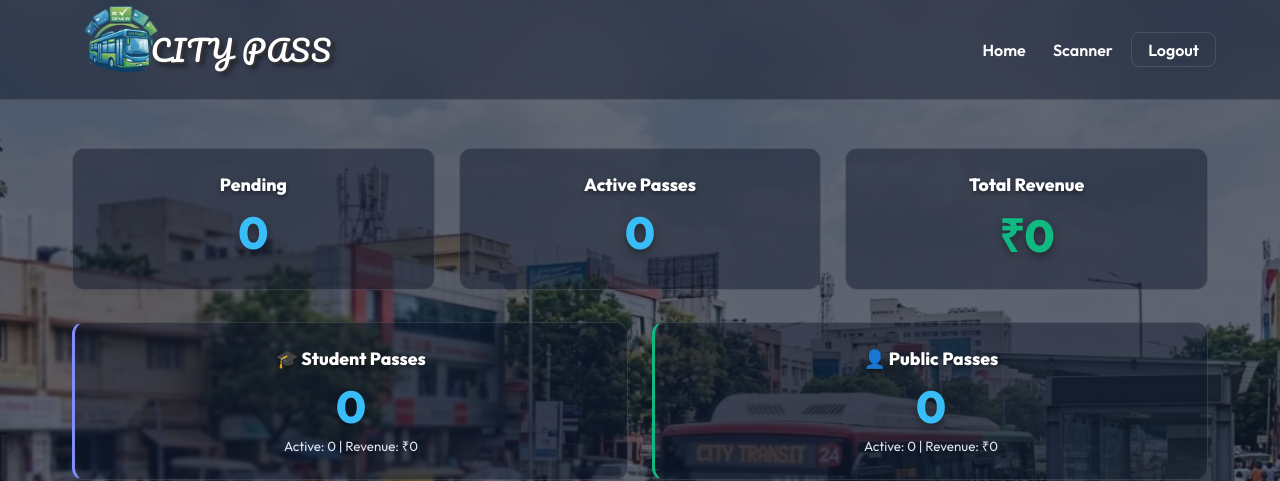
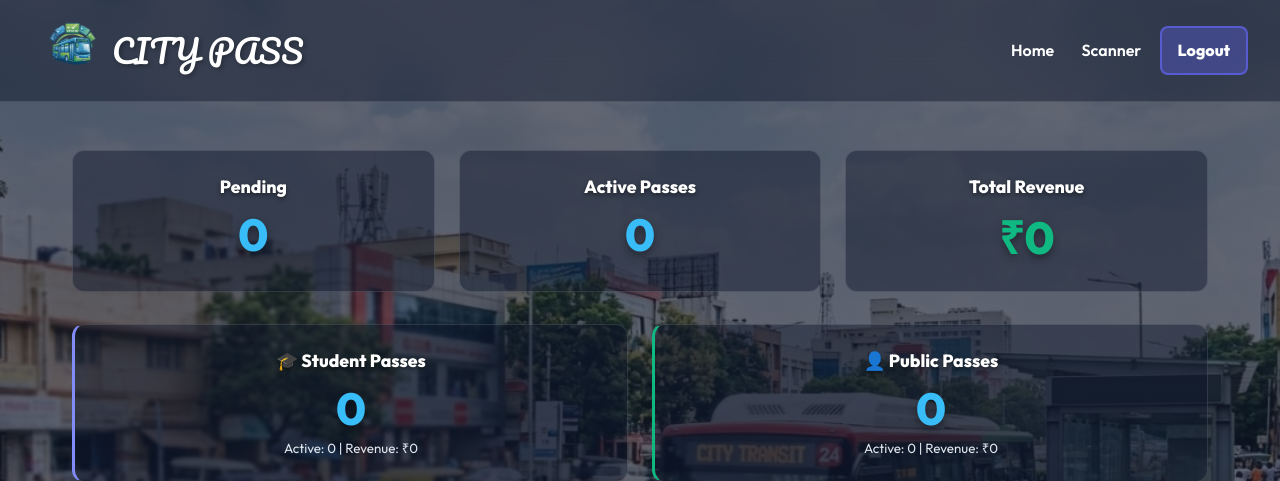
Before and after one commit to sowndhariya31/Online-Buss-Pass-Generation-And-Renewal, a Django app: page /dashboard/ in a window 1280 px wide. Shown: the top 481 px of the page. Run offline with Django 5.2, Linux system fonts and the light colour scheme; the visitor is signed in with stand-in values (Sample User, id 1); data comes from the database, SQL or seed files in the repository; data that the repository does not hold is empty.

Commit message:
Update homepage alignment, navbar logo gap, and button styles

```diff
--- a/static/css/styles.css
+++ b/static/css/styles.css
@@ -31,31 +31,55 @@ body {
 /* Glassmorphism Navigation */
 .glass-nav {
     display: flex;
-    justify-content: space-between;
+    justify-content: flex-start; /* Anchor all to left by default */
     align-items: center;
-    padding: 1.5rem 5%;
+    padding: 0.8rem 2rem;
     background: var(--glass-bg);
     backdrop-filter: blur(20px);
     -webkit-backdrop-filter: blur(20px);
     border-bottom: 1px solid var(--glass-border);
     position: sticky;
     top: 0;
-    z-index: 100;
+    z-index: 1000;
+}
+
+.nav-left {
+    display: flex;
+    align-items: center;
+}
+
+.nav-right {
+    display: flex;
+    align-items: center;
+    margin-left: auto; /* This pushes nav-right to the far right */
+}
+
+.nav-logo {
+    height: 75px;
+    width: 80px;
+    object-fit: cover;
+    object-position: center;
+    transition: transform 0.3s ease;
+}
+
+.nav-logo:hover {
+    transform: scale(1.05);
 }
 
 .nav-brand {
-    font-size: 1.8rem;
-    font-weight: 800;
+    display: flex;
+    align-items: center;
+    gap: 0;
+    text-decoration: none;
+    color: inherit;
 }
 
 .brand-text {
     font-family: 'Pacifico', cursive;
+    font-size: 2rem;
     color: #ffffff;
-    text-shadow:
-        2px 2px 0px #333333,
-        4px 4px 5px rgba(0,0,0,0.5);
-    letter-spacing: 1px;
-    font-weight: 400;
+    text-shadow: 2px 2px 4px rgba(0,0,0,0.3);
+    white-space: nowrap;
 }
 
 .nav-links a {
@@ -174,13 +198,15 @@ input[type="file"] {
 }
 
 .btn-outline {
-    background: transparent;
-    border: 1px solid var(--glass-border);
-    color: var(--text-main);
+    background: rgba(99, 102, 241, 0.35);
+    border: 2px solid rgba(99, 102, 241, 0.7);
+    color: #ffffff;
+    font-weight: 700;
 }
 
 .btn-outline:hover {
-    background: rgba(255, 255, 255, 0.1);
+    background: var(--primary);
+    color: #ffffff;
     border-color: var(--primary);
 }
 
@@ -405,5 +431,125 @@ input[type="file"] {
 }
 
 .bg-info-soft:hover {
-    background: rgba(99, 102, 241, 0.2) !important;
+    background: rgba(99, 102, 241, 0.2);
 }
+
+/* ==========================================
+   Responsive Design (All Devices)
+   ========================================== */
+
+/* Tablet & Mobile Adjustments */
+@media (max-width: 1024px) {
+    .container {
+        padding: 0 1.5rem;
+        margin: 2rem auto;
+    }
+
+    .grid-2 {
+        gap: 1.5rem;
+    }
+
+    .brand-text {
+        font-size: 1.5rem !important;
+    }
+}
+
+/* Mobile Adjustments (Phones) */
+@media (max-width: 768px) {
+    .glass-nav {
+        padding: 0.8rem 1.5rem;
+        flex-direction: row;
+        justify-content: flex-start;
+        align-items: center;
+        gap: 0.8rem;
+    }
+
+    .nav-links {
+        display: flex;
+        gap: 1rem;
+        justify-content: flex-end;
+    }
+
+    .nav-links a {
+        margin-left: 0.5rem;
+        margin-right: 0;
+        font-size: 0.85rem;
+    }
+
+    .container {
+        padding: 0 1rem;
+        margin: 1.5rem auto;
+    }
+
+    .glass-card {
+        padding: 1.5rem;
+    }
+
+    .grid-2 {
+        grid-template-columns: 1fr;
+        gap: 1.5rem;
+    }
+
+    /* Scaling down large hero titles */
+    h1[style*="font-size: 4.5rem"],
+    .brand-text[style*="font-size: 4.5rem"],
+    h1.brand-text {
+        font-size: 2.2rem !important;
+        line-height: 1.2;
+    }
+
+    h2, .brand-text[style*="font-size: 2.5rem"],
+    .brand-text[style*="font-size: 2.2rem"] {
+        font-size: 1.8rem !important;
+    }
+
+    .stat-card .num {
+        font-size: 2rem;
+    }
+
+    /* Responsive Tables */
+    .table-responsive {
+        width: 100%;
+        overflow-x: auto;
+        -webkit-overflow-scrolling: touch;
+        margin-top: 1.5rem;
+        border-radius: 8px;
+    }
+
+    .glass-table {
+        min-width: 600px; /* Ensure table doesn't squish too much */
+    }
+
+    /* Form Adjustments */
+    .search-form-flex {
+        width: 100% !important;
+    }
+
+    /* Action Buttons */
+    .action-btns {
+        flex-direction: column;
+        gap: 0.3rem;
+    }
+
+    .btn {
+        width: 100%;
+        padding: 0.7rem 1rem;
+    }
+
+    .flex-between {
+        flex-direction: column;
+        align-items: stretch;
+        gap: 1rem;
+    }
+}
+
+/* Extra Small Devices */
+@media (max-width: 480px) {
+    .nav-brand img {
+        height: 40px !important;
+    }
+
+    .brand-text {
+        font-size: 1.3rem !important;
+    }
+}
--- a/templates/base.html
+++ b/templates/base.html
@@ -6,20 +6,21 @@
     <meta charset="UTF-8">
     <meta name="viewport" content="width=device-width, initial-scale=1.0">
     <title>{% block title %}Bus Pass System{% endblock %}</title>
-    <link rel="stylesheet" href="{% static 'css/styles.css' %}?v=2.7">
+    <link rel="stylesheet" href="{% static 'css/styles.css' %}?v=3.3">
     <link href="https://fonts.googleapis.com/css2?family=Outfit:wght@300;400;600;800&family=Pacifico&display=swap" rel="stylesheet">
     <link rel="stylesheet" href="https://cdnjs.cloudflare.com/ajax/libs/font-awesome/6.4.0/css/all.min.css">
 </head>
 
 <body>
     <nav class="glass-nav">
-        <div class="nav-brand">
-            <a href="{% url 'home' %}"
-                style="text-decoration: none; display: flex; align-items: center; gap: 10px;">
-                <img src="{% static 'images/b_logo.png' %}" alt="Logo" style="height: 50px; width: auto; transform: scale(2.4); transform-origin: center; margin-left: 10px; margin-right: -25px;">
-                <span class="brand-text" style="font-size: 1.8rem;">CITY PASS</span></a>
+        <div class="nav-left">
+            <a href="{% url 'home' %}" class="nav-brand">
+                <img src="{% static 'images/b_logo.png' %}" alt="Logo" class="nav-logo">
+                <span class="brand-text">CITY PASS</span>
+            </a>
         </div>
-        <div class="nav-links">
+        <div class="nav-right">
+            <div class="nav-links">
             {% if user.is_authenticated %}
             <a href="{% url 'dashboard' %}">Home</a>
             {% else %}
@@ -33,7 +34,7 @@
             {% endif %}
             <form action="{% url 'logout' %}" method="post" style="display:inline; margin-left:15px;">
                 {% csrf_token %}
-                <button type="submit" class="btn btn-outline" style="padding: 0.4rem 1rem;">Logout</button>
+                <button type="submit" class="btn btn-outline" style="padding: 0.8rem 1rem;">Logout</button>
             </form>
             {% else %}
             <!-- Minimal nav for guests as requested -->
--- a/templates/home.html
+++ b/templates/home.html
@@ -5,7 +5,7 @@
 
 {% block content %}
 <div style="text-align: center; padding: 4rem 0;">
-    <h1 class="brand-text" style="font-size: 4.5rem; margin-bottom: 1.5rem;">
+    <h1 class="brand-text" style="font-size: 6rem; margin-bottom: 1.5rem; line-height: 1.2;">
         Travel Smarter.
     </h1>
     <p
--- a/templates/passes/apply.html
+++ b/templates/passes/apply.html
@@ -4,7 +4,7 @@
 {% block content %}
 <div class="max-w-md">
     <div class="glass-card">
-        <h2 class="text-center mb-2">Apply for Bus Pass</h2>
+        <h2 class="text-center mb-2 brand-text" style="font-size: 2.2rem;">Apply for Bus Pass</h2>
         <p class="text-center" style="color: var(--text-muted); margin-bottom: 2rem;">
             {% if user.role == 'STUDENT' %}
             Apply for Yearly Student Pass (₹280). 2 trips per day.
--- a/templates/passes/renew.html
+++ b/templates/passes/renew.html
@@ -4,7 +4,7 @@
 {% block content %}
 <div class="max-w-md">
     <div class="glass-card">
-        <h2 class="text-center mb-2">Monthly Renewal</h2>
+        <h2 class="text-center mb-2 brand-text" style="font-size: 2.2rem;">Monthly Renewal</h2>
         <p class="text-center" style="color: var(--text-muted); margin-bottom: 2rem;">
             Renewing Pass: <strong>{{ main_pass.main_pass_id }}</strong>
         </p>
--- a/templates/passes/renew_search.html
+++ b/templates/passes/renew_search.html
@@ -4,7 +4,7 @@
 {% block content %}
 <div class="max-w-md">
     <div class="glass-card">
-        <h2 class="text-center mb-2">Renew Bus Pass</h2>
+        <h2 class="text-center mb-2 brand-text" style="font-size: 2.2rem;">Renew Bus Pass</h2>
         <p class="text-center" style="color: var(--text-muted); margin-bottom: 2.5rem;">
             Enter your Permanent Pass ID to proceed with monthly renewal.
         </p>
--- a/templates/passes/scanner.html
+++ b/templates/passes/scanner.html
@@ -12,9 +12,9 @@
                 <button type="submit" class="btn btn-outline" style="padding: 0.3rem 0.6rem; font-size: 0.8rem; border-color: var(--danger); color: var(--danger);">Logout Bus {{ bus_number }}</button>
             </form>
         </div>
-        <div style="display: flex; align-items: center; justify-content: center; gap: 10px; margin-bottom: 0.5rem;">
+        <div style="display: flex; align-items: center; justify-content: center; gap: 10px; margin-bottom: 0.5rem; transform: scale(0.9);">
             <img src="{% static 'images/b_logo.png' %}" alt="Logo" style="height: 50px; width: auto; transform: scale(2.4); transform-origin: center; margin-left: 10px; margin-right: -25px;">
-            <span style="font-family: 'Montserrat', sans-serif; font-weight: 900; font-size: 1.6rem; letter-spacing: 0.5px; background: linear-gradient(to right, #818cf8, #c084fc); -webkit-background-clip: text; background-clip: text; -webkit-text-fill-color: transparent;">CITY PASS</span>
+            <span class="brand-text" style="font-size: 1.8rem;">CITY PASS</span>
         </div>
         <h3 class="text-center mb-2" style="color: var(--text-muted); font-size: 1.1rem; font-weight: 600;">Conductor Scanner (Bus: {{ bus_number }})</h3>
         <p style="color: var(--text-muted); margin-bottom: 2rem;">Scan QR or Enter Pass ID to validate travel.</p>
--- a/templates/routes/find_route.html
+++ b/templates/routes/find_route.html
@@ -8,7 +8,7 @@
         <a href="{% url 'dashboard' %}" class="btn btn-outline">Back</a>
     </div>
 
-    <div style="display: grid; grid-template-columns: 400px 1fr; gap: 1.5rem;">
+    <div class="grid-2" style="grid-template-columns: repeat(auto-fit, minmax(320px, 1fr));">
         <div class="glass-card" style="padding: 1.5rem; height: fit-content; max-height: 85vh; overflow-y: auto;">
             <div class="form-group">
                 <label>From Point / Bus No.</label>
@@ -48,7 +48,7 @@
             <div id="error-message" style="margin-top: 1.5rem; display: none; padding: 1rem; background: rgba(255,0,0,0.1); border-radius: 8px; border: 1px solid rgba(255,0,0,0.2); color: #fca5a5; font-size: 0.9rem;"></div>
         </div>
 
-        <div class="glass-card" style="padding: 0; overflow: hidden; height: 650px; position: relative; border: 1px solid var(--glass-border);">
+        <div class="glass-card" style="padding: 0; overflow: hidden; min-height: 400px; height: 65vh; position: relative; border: 1px solid var(--glass-border);">
             <div id="map" style="width: 100%; height: 100%; background: #242f3e;"></div>
             <div id="loading-overlay" style="position: absolute; top:0; left:0; width:100%; height:100%; background:rgba(0,0,0,0.7); display:none; align-items:center; justify-content:center; z-index:1000;">
                 <div class="text-center"><div class="spinner mb-1"></div><p style="color:white;">Processing...</p></div>
--- a/templates/routes/manage.html
+++ b/templates/routes/manage.html
@@ -12,6 +12,7 @@
 
 <div class="glass-card" style="padding: 1.5rem;">
     {% if routes %}
+    <div class="table-responsive">
         <table class="glass-table">
             <thead>
                 <tr>
@@ -39,6 +40,7 @@
                 {% endfor %}
             </tbody>
         </table>
+    </div>
     {% else %}
     <div class="text-center py-2" style="color: var(--text-muted);">
         <p>No routes available. Please add some routes.</p>
--- a/templates/users/dashboard.html
+++ b/templates/users/dashboard.html
@@ -67,6 +67,7 @@
         <h3 class="tab-section-title">🎓 Pending Student Applications</h3>
         {% if pending_student_passes %}
         <div class="glass-card mt-2 mb-2" style="padding: 1.5rem;">
+        <div class="table-responsive">
             <table class="glass-table">
                 <thead>
                     <tr>
@@ -115,6 +116,7 @@
                 </tbody>
             </table>
         </div>
+        </div>
         {% else %}
         <div class="glass-card text-center mt-2" style="padding: 2.5rem;">
             <p style="color: var(--text-muted); font-size: 1.05rem;">✅ No pending student applications.</p>
@@ -127,6 +129,7 @@
         <h3 class="tab-section-title">👤 Pending Public Applications</h3>
         {% if pending_public_passes %}
         <div class="glass-card mt-2 mb-2" style="padding: 1.5rem;">
+        <div class="table-responsive">
             <table class="glass-table">
                 <thead>
                     <tr>
@@ -175,6 +178,7 @@
                 </tbody>
             </table>
         </div>
+        </div>
         {% else %}
         <div class="glass-card text-center mt-2" style="padding: 2.5rem;">
             <p style="color: var(--text-muted); font-size: 1.05rem;">✅ No pending public applications.</p>
@@ -203,6 +207,7 @@
             </div>
         </div>
         <div class="glass-card mt-2" style="padding: 1.5rem;">
+        <div class="table-responsive">
             <table class="glass-table">
                 <thead>
                     <tr>
@@ -252,6 +257,7 @@
             </table>
         </div>
         </div>
+    </div>
 
     <!-- Tab: Public Users -->
     <div class="admin-tab-panel" id="tab-public-users">
@@ -274,6 +280,7 @@
             </div>
         </div>
         <div class="glass-card mt-2" style="padding: 1.5rem;">
+        <div class="table-responsive">
             <table class="glass-table">
                 <thead>
                     <tr>
@@ -321,6 +328,7 @@
             </table>
         </div>
         </div>
+    </div>
 
     <!-- Tab: All Passes -->
     <div class="admin-tab-panel" id="tab-all-passes">
@@ -343,6 +351,7 @@
             </div>
         </div>
         <div class="glass-card mt-2" style="padding: 1.5rem;">
+        <div class="table-responsive">
             <table class="glass-table">
                 <thead>
                     <tr>
@@ -390,11 +399,13 @@
             </table>
         </div>
         </div>
+    </div>
 
     <!-- Tab: Usage Logs -->
     <div class="admin-tab-panel" id="tab-usage-logs">
         <h3 class="tab-section-title">📋 Recent Usage Logs</h3>
         <div class="glass-card mt-2" style="padding: 1.2rem;">
+        <div class="table-responsive">
             <table class="glass-table" style="font-size: 0.85rem;">
                 <thead>
                     <tr>
@@ -415,6 +426,7 @@
                     {% endfor %}
                 </tbody>
             </table>
+        </div>
         </div>
     </div>
 </div>
@@ -540,6 +552,7 @@ document.addEventListener('DOMContentLoaded', function() {
 
 {% if passes %}
 <div class="glass-card" style="padding: 1.5rem;">
+    <div class="table-responsive">
         <table class="glass-table">
             <thead>
                 <tr>
@@ -629,6 +642,7 @@ document.addEventListener('DOMContentLoaded', function() {
             </tbody>
         </table>
     </div>
+</div>
 
 <div class="glass-card mt-2" style="padding: 1.5rem;">
     <h3>Recent Renewals & Usage</h3>
```
Lines whose indentation alone changed are shown as unchanged.
